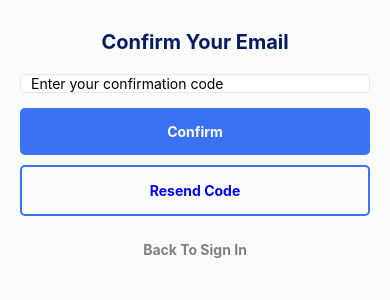
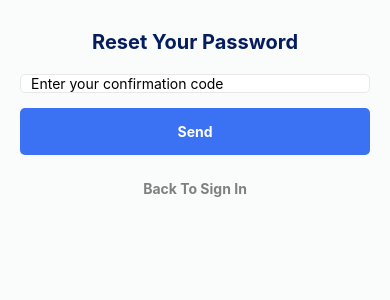
Before and after one commit to bikashchaudhary007/Websoft, a React Native app: screen / in a window 390 px wide. Shown: the top 300 px of the page. Built offline with nearby package versions, Linux system fonts and the light colour scheme.

Commit message:
Rest Your Password UI Completed

```diff
--- a/App.js
+++ b/App.js
@@ -2,14 +2,16 @@ import React from 'react';
 import {Button, Text, View, SafeAreaView, StyleSheet} from 'react-native';
 import SignInScreen from './src/screens/SignInScreen';
 import SignUpScreen from './src/screens/SignUpScreen';
-import ConfirmEmailScreen from './src/screens/ConfirmEmailScreen';
+// import ConfirmEmailScreen from './src/screens/ConfirmEmailScreen';
+import ForgetPasswordScreen from './src/screens/ForgetPasswordScreen';
 
 const App = () => {
   return (
     <SafeAreaView style={styles.root}>
       {/* <SignInScreen /> */}
       {/* <SignUpScreen /> */}
-      <ConfirmEmailScreen />
+      {/* <ConfirmEmailScreen /> */}
+      <ForgetPasswordScreen />
     </SafeAreaView>
   );
 };
--- /dev/null
+++ b/src/screens/ForgetPasswordScreen/ForgetPasswordScreen.js
@@ -0,0 +1,78 @@
+import {View, Text, StyleSheet, ScrollView} from 'react-native';
+import React, {useState} from 'react';
+import CustomInput from '../../components/CustomInput';
+import CustomButton from '../../components/CustomButton';
+import SocialSignInButtons from '../../components/SocialSignInButtons';
+
+const ForgetPasswordScreen = () => {
+  const [username, setUsername] = useState('');
+
+  //Sign In Funtion
+  const onSendPressed = () => {
+    console.warn('Send Pressed');
+  };
+
+  // On SignUp for Don't have an account
+  const onSignInPressed = () => {
+    console.warn('On SignIn Pressed');
+  };
+
+  //Resend Funtion
+  const onResendPressed = () => {
+    console.warn('Resend Pressed');
+  };
+
+  return (
+    <ScrollView showsVerticalScrollIndicator={false}>
+      <View style={styles.root}>
+        {/* Title */}
+        <Text style={styles.title}>Reset Your Password</Text>
+
+        {/* Username */}
+        <CustomInput
+          placeholder="Enter your confirmation code"
+          value={username}
+          setValue={setUsername}
+        />
+
+        {/* Button Login */}
+        <CustomButton text="Send" onPress={onSendPressed} />
+
+        {/* Back To Sign In */}
+        <CustomButton
+          text="Back To Sign In"
+          onPress={onSignInPressed}
+          type="TERTIARY"
+        />
+      </View>
+    </ScrollView>
+  );
+};
+
+// Styling
+const styles = StyleSheet.create({
+  root: {
+    alignItems: 'center',
+    padding: 20,
+  },
+  logo: {
+    width: '70%',
+    maxWidth: 300,
+    maxHeight: 200,
+  },
+  title: {
+    fontSize: 20,
+    fontWeight: 'bold',
+    color: '#051C60',
+    margin: 10,
+  },
+  text: {
+    color: 'gray',
+    marginVertical: 10,
+  },
+  link: {
+    color: '#FDB075',
+  },
+});
+
+export default ForgetPasswordScreen;
--- /dev/null
+++ b/src/screens/ForgetPasswordScreen/index.js
@@ -0,0 +1 @@
+export {default} from './ForgetPasswordScreen';
```
